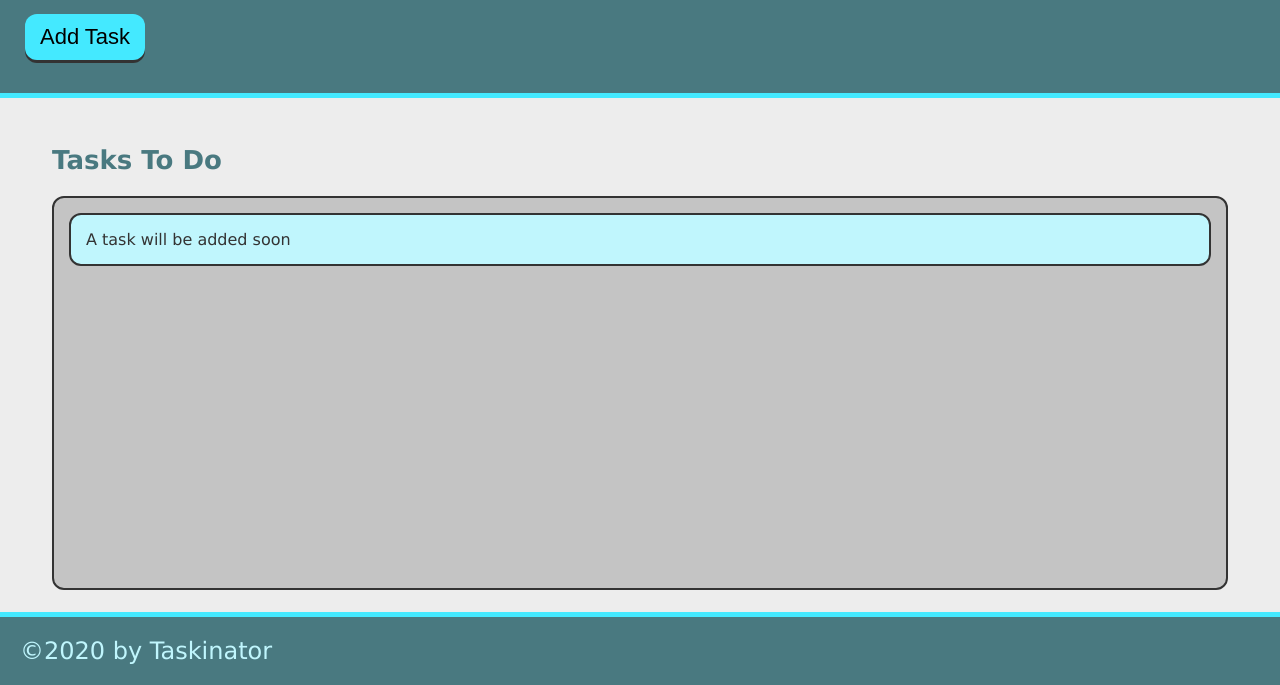
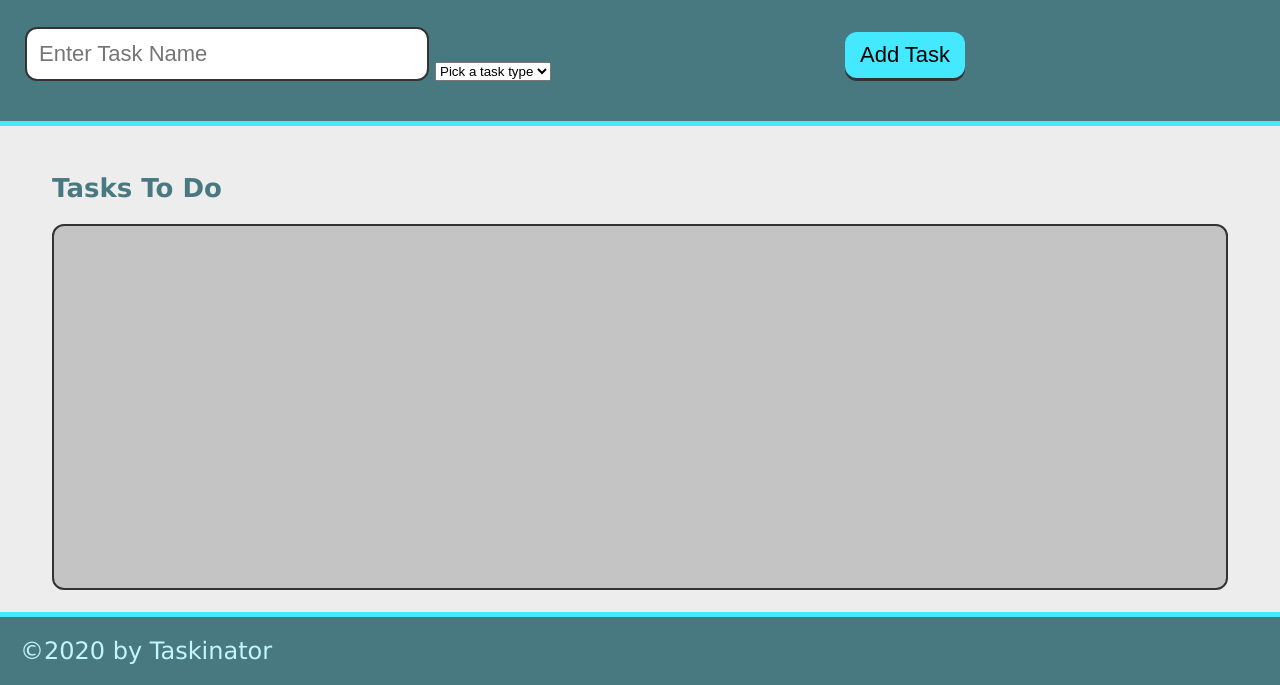
Before and after one commit to OhDangBro/taskinator, a plain HTML site: page index.html in a window 1280 px wide. Shown: the part 115-800 px from the top of the page. Drawn offline with Linux system fonts and the light colour scheme.

Commit message:
added java

```diff
--- a/assets/js/script.js
+++ b/assets/js/script.js
@@ -1,14 +1,18 @@
-var buttonEl = document.querySelector("#save-task");
+var formEl = document.querySelector("#task-form");
 var tasksToDoEl = document.querySelector("#tasks-to-do");
 
 
 
 
 var createTaskHandler = function() {
+
+    event.preventDefault();
     var listItemEl = document.createElement("li");
     listItemEl.className = "task-item";
     listItemEl.textContent = "this is a new task.";
     tasksToDoEl.appendChild(listItemEl);
+
+    console.log(event);
 };
 
-buttonEl.addEventListener("click", createTaskHandler);
+formEl.addEventListener("submit", createTaskHandler);
--- a/index.html
+++ b/index.html
@@ -15,14 +15,29 @@
     <header>
         <h1 class="page-title">Taskinator</h1>
         <p> Click the button below to add a new task </p>
-        <button class="btn" id="save-task">Add Task</button>
+        <form id="task-form">
+            <div class="form-group">
+                <input type="text" name="task-name" placeholder="Enter Task Name" />
+            </div>
+            <div class="form-group">
+                <select name="task-type">
+                    <option value="" disabled selected> Pick a task type</option>
+                    <option value="Print">Print</option>
+                    <option value="Web">Web</option>
+                    <option value="Mobile">Mobile</option>
+                </select>
+            </div>
+            <div class="form-group">
+                <button class= "btn" id="save-task" type="submit">Add Task</button>
+            </div>
+        </form>
 
     </header>
     <main class="page-content">
         <section class="task-list-wrapper">
             <h2 class=" list-title"> Tasks To Do</h2>
             <ul class="task-list" id="tasks-to-do">
-                <li class="task-item"> A task will be added soon</li>
+
             </ul>
 
         </section>
```
